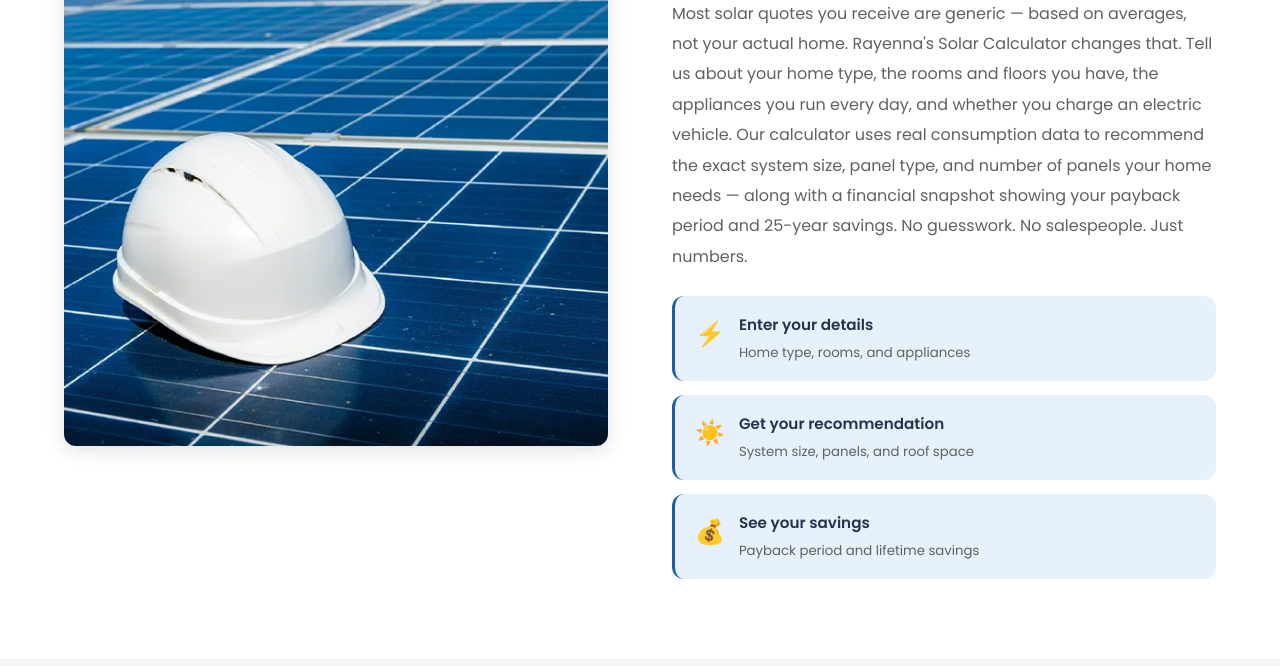
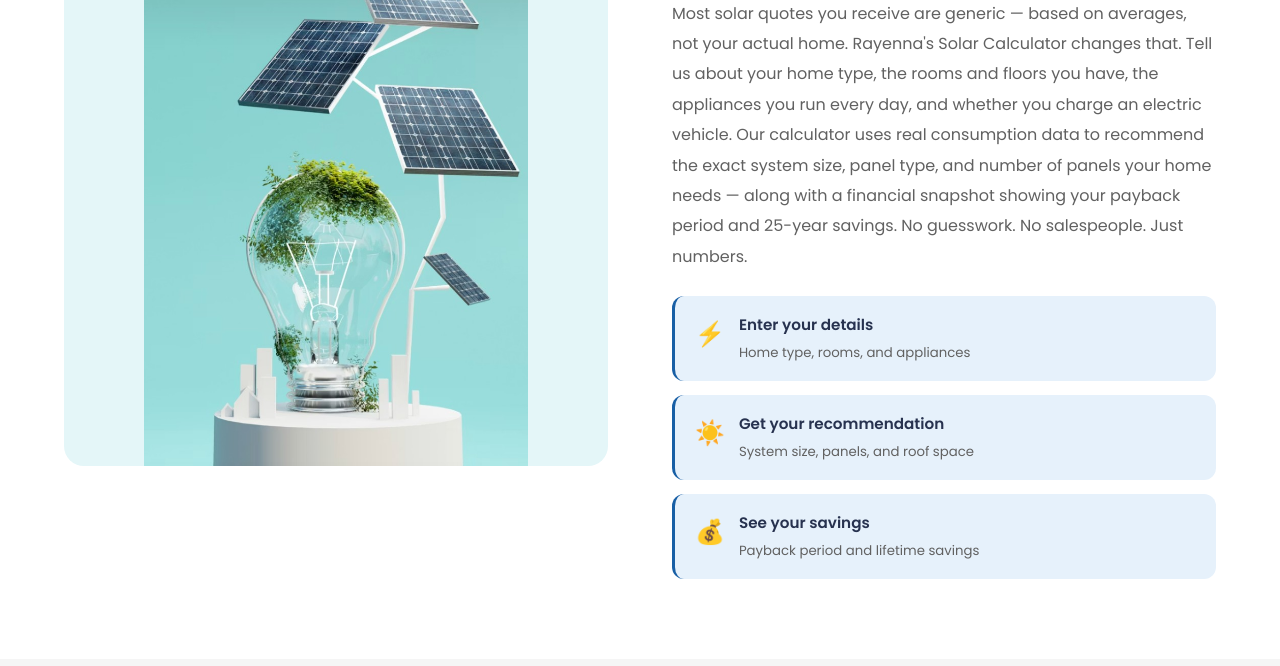
Before and after one commit to rayenna/rayenna-website, an Astro site: page /rayenna-website/calculator in a window 1280 px wide. Shown: the part 797-1463 px from the top of the page. Built offline with nearby package versions, Linux system fonts and the light colour scheme; Astro itself is replaced by a stand-in of ours.

Commit message:
Cursor update — 2026-04-26 23:12

```diff
--- a/src/pages/calculator.astro
+++ b/src/pages/calculator.astro
@@ -43,7 +43,7 @@ const base = import.meta.env.BASE_URL.replace(/\/$/, '');
   <section class="calc-intro">
     <div class="container calc-intro__inner">
       <div class="calc-intro__image">
-        <img src={`${base}/media/Hardshell-solar.webp`} alt="Solar system installation" />
+        <img src={`${base}/media/solar-calculator-intro.png`} alt="Solar panels powering a green city" />
       </div>
       <div class="calc-intro__content">
         <span class="section-tag">How it works</span>
@@ -717,10 +717,10 @@ const base = import.meta.env.BASE_URL.replace(/\/$/, '');
 }
 .calc-intro__image img {
   width: 100%;
-  border-radius: var(--radius-md);
-  object-fit: cover;
-  max-height: 420px;
-  box-shadow: var(--shadow-md);
+  border-radius: var(--radius-lg);
+  object-fit: contain;
+  max-height: 460px;
+  background: #e4f6f8;
 }
 .calc-intro__content .section-title { margin-bottom: 16px; }
 .calc-intro__content p {
```
Also changed, not shown: public/media/solar-calculator-intro.png (added).
